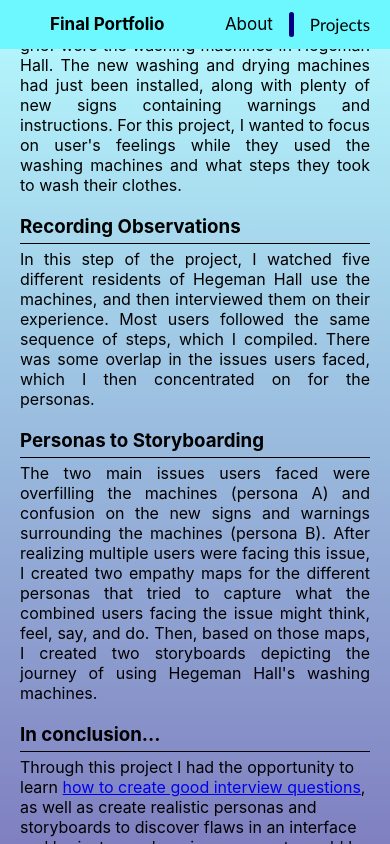
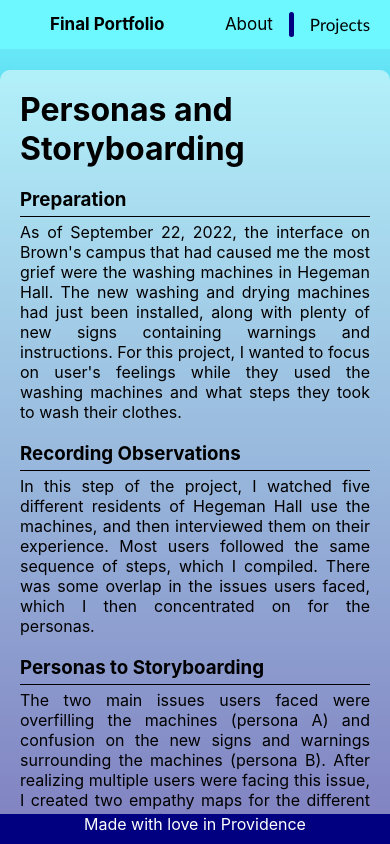
Before and after one commit to swimgirlnv/portfolio, a React (Create React App) app: page /#/Personas in a window 390 px wide. Shown: the top 844 px of the page. Built offline with nearby package versions, Linux system fonts and the light colour scheme.

Commit message:
more edits on personas, checking responsiveness

```diff
--- a/src/routes/Personas.js
+++ b/src/routes/Personas.js
@@ -62,7 +62,9 @@ function Personas () {
         </a>
       </div>
       </div>
-      <Footer />
+      <div className="footer">
+        <p>Made with love in Providence</p>
+      </div>
     </div>
   );
 }
--- a/src/routes/routes.css
+++ b/src/routes/routes.css
@@ -10,7 +10,6 @@
   flex-direction: column;
   justify-content: center;
   align-items: center;
-  height: 100vh;
 }
 
 .content {
@@ -18,7 +17,7 @@
   max-width: 600px;
   background-color: rgba(255, 255, 255, 0.5);
   border-radius: 10px;
-  margin-top: 15%;
+  margin-top: 70px;
 }
 
 .part {
@@ -46,3 +45,13 @@
   background-color: black;
   border: none;
 }
+
+.footer {
+  margin: 0px;
+  background-color: #000081;
+  height: 30px;
+  color: white;
+  position: absolute;
+  width: 100%;
+  bottom: 0;
+}
```
